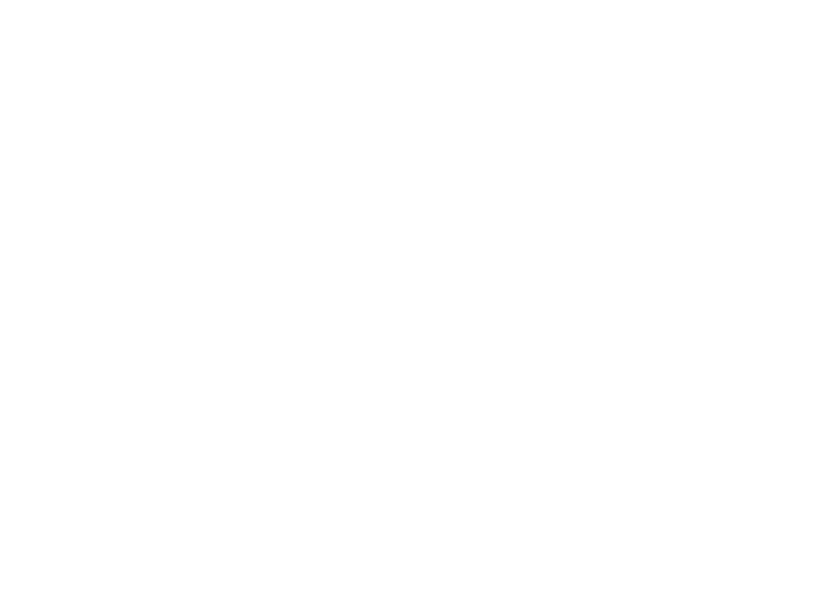
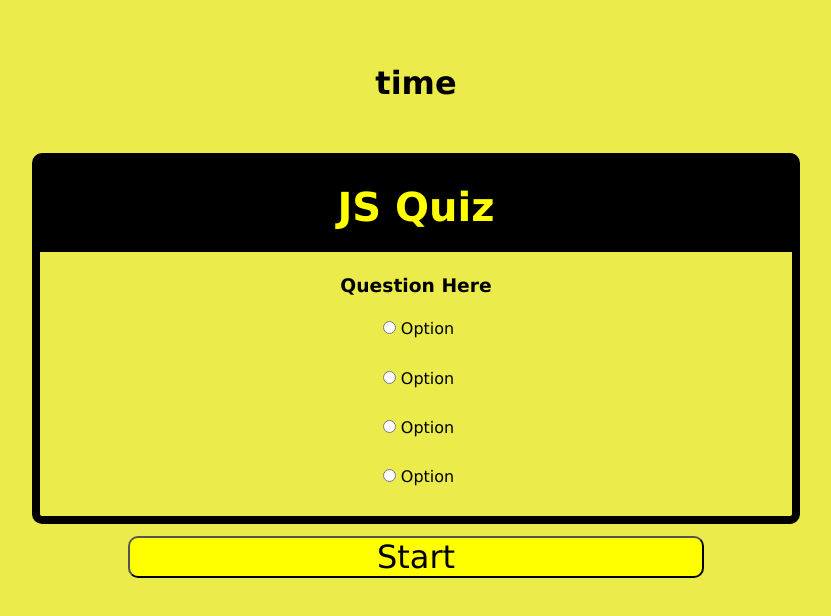
Before and after one commit to johnfrom209/js_Pop_Quiz, a plain HTML site: page index.html in a window 1280 px wide. Shown: the whole page, without its empty margins (224-1055 px from the left). Drawn offline with Linux system fonts and the light colour scheme.

Commit message:
added content to html and styled them in css. js has psuedo code

```diff
--- a/css/style.css
+++ b/css/style.css
@@ -0,0 +1,77 @@
+* {
+    padding: 0;
+    margin: 0;
+    box-sizing: border-box;
+    font-family: 'Lucida Sans', 'Lucida Sans Regular', 'Lucida Grande', 'Lucida Sans Unicode', Geneva, Verdana, sans-serif;
+}
+
+:root {
+
+    --bgMain: #EBEB4C;
+    --bgBright: #FFFF00;
+    --bgShade: #70705E;
+    --absoluteBlack: #000000;
+}
+
+body {
+    background-color: var(--bgMain);
+    display: block;
+}
+
+.display_c {
+    width: 60%;
+    margin: auto;
+    justify-content: center;
+    text-align: center;
+    margin-top: 4%;
+    border: #000000 solid 8px;
+    border-radius: 10px;
+}
+
+.display_c h1 {
+    color: var(--bgBright);
+    background-color: #000000;
+    padding: 3%;
+    font-size: 2.5rem;
+}
+
+.display {
+    padding: 3%;
+}
+
+.display ul {
+    list-style: none;
+}
+
+.display ul li {
+    margin-top: 15px;
+    padding: .8%;
+}
+
+#timer {
+    text-align: center;
+    margin-top: 5%;
+    font-size: 2rem;
+}
+
+/* .btn_c {
+
+} */
+
+#btnStart {
+    font-size: 2rem;
+    display: flex;
+    justify-content: center;
+    justify-items: center;
+    width: 45%;
+    margin: auto;
+    cursor: pointer;
+    margin-top: 1%;
+    border-radius: 10px;
+    background-color: var(--bgBright);
+}
+
+.display input {
+    margin: 5px;
+    cursor: pointer;
+}
--- a/index.html
+++ b/index.html
@@ -11,6 +11,21 @@
 
 <body>
 
+    <h4 id="timer">time</h4>
+    <section class="display_c">
+        <h1>JS Quiz</h1>
+        <div class="display">
+            <h3>Question Here</h3>
+            <ul>
+                <li><input type="radio" class="options" name="answer"><label id="a_text" for="a">Option</label></li>
+                <li><input type="radio" class="options" name="answer"><label id="a_text" for="a">Option</label></li>
+                <li><input type="radio" class="options" name="answer"><label id="a_text" for="a">Option</label></li>
+                <li><input type="radio" class="options" name="answer"><label id="a_text" for="a">Option</label></li>
+            </ul>
+        </div>
+    </section>
+    <button id="btnStart">Start</button>
+
 
     <script src="./js/java.js"></script>
 </body>
```
Also changed, not shown: js/java.js (+11 -0 lines).
